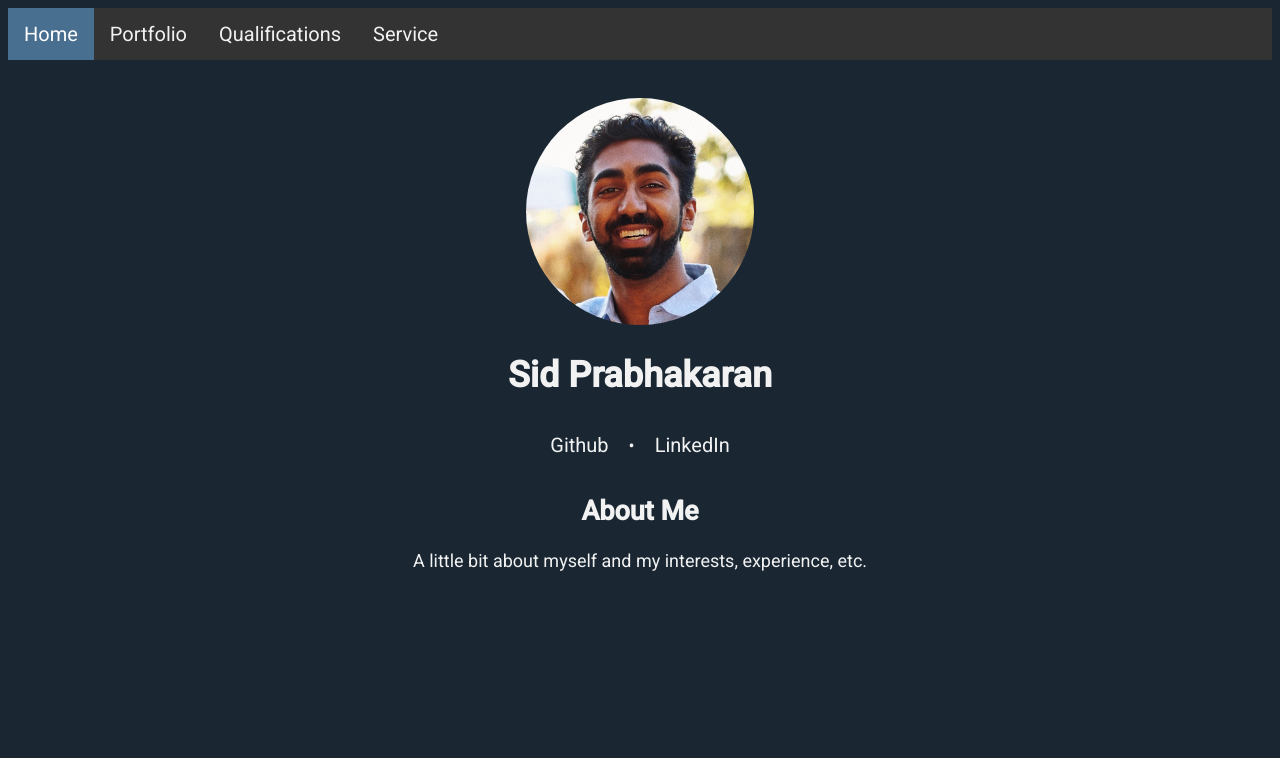
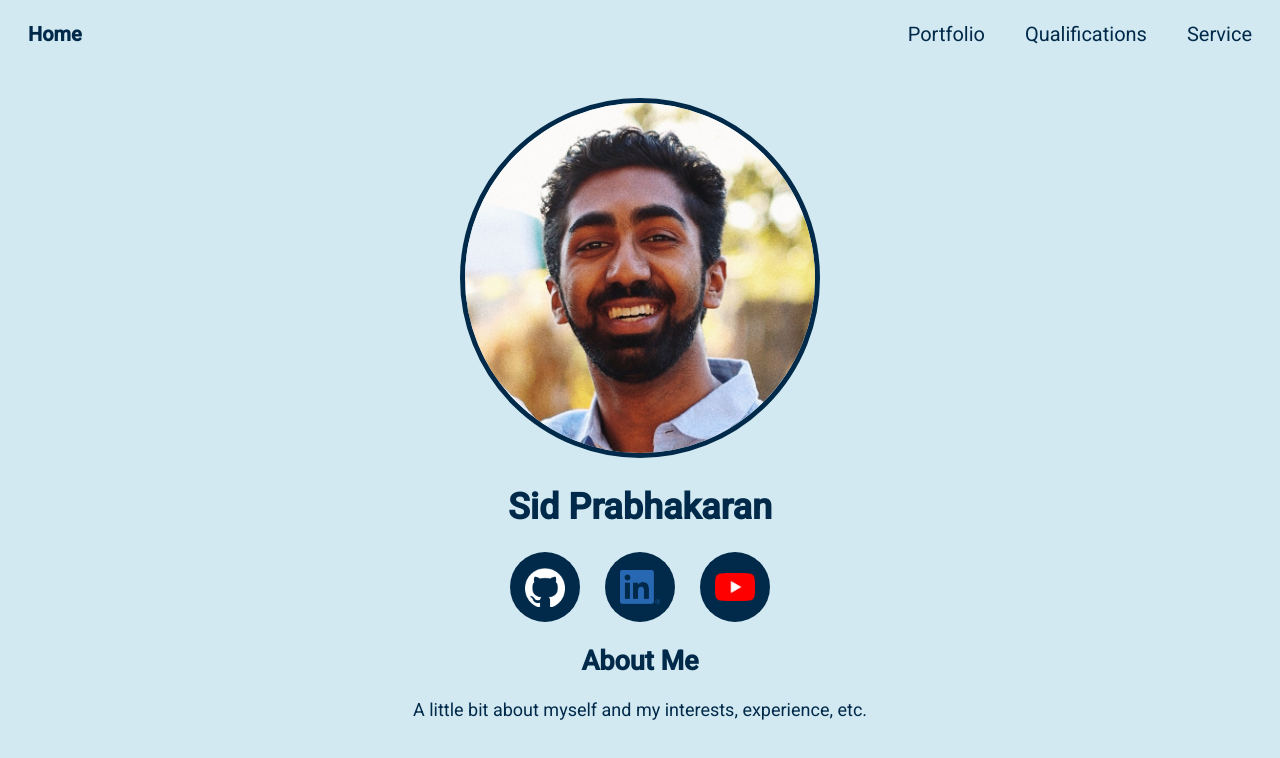
Before and after one commit to CSCE315-Spring23/CSCE_315_Prabhakaran, a plain HTML site: page index.html in a window 1280 px wide. Drawn offline with Linux system fonts and the light colour scheme.

Commit message:
changed page style, updated homepage

```diff
--- a/index.html
+++ b/index.html
@@ -7,23 +7,30 @@
 <body>
     <nav class="topnav">
         <ul>
-            <li><a class="active" href="index.html">Home</a></li>
+            <li><a style="float: left;" class="active" href="index.html">Home</a></li>
+            <li><a href="service.html" href="service.html">Service</a></li>
+            <li><a href="qualifications.html" href="qualifications.html">Qualifications</a></li>
             <li><a href="portfolio.html" href="portfolio.html">Portfolio</a></li>
-            <li><a href="qualifications.html" href="qualifications.html">Qualifications</a></li>
-            <li><a href="service.html" href="service.html">Service</a></li>
         </ul>
     </nav>
 
     <header>
         <img src="media/profile.jpg" alt="Profile Photo" class="center">
         <h1><center>Sid Prabhakaran</center></h1>
+        <div class="horiz">
+            <a class="icon_button" href="https://github.com/bid-p">
+                <img src="media/github-mark-white.png">
+                <!-- <img src="media/GitHub_Logo_White.png"> -->
+            </a>
+            <a class="icon_button" href="https://www.linkedin.com/in/sid-prabhakaran/">
+                <img src="media/LI-In-Bug.png">
+            </a>
+            <a class="icon_button" href="https://youtube.com/@sidpr">
+                <img src="media/yt_icon_rgb.png">
+            </a>
+        </div>
     </header>
 
-    <div class="horiz">
-        <a href="https://github.com/bid-p">Github</a>
-        <p>•</p>
-        <a href="https://www.linkedin.com/in/sid-prabhakaran/">LinkedIn</a>
-    </div>
 
     <main>
         <h2>About Me</h2>
--- a/style.css
+++ b/style.css
@@ -1,12 +1,8 @@
 @import url('https://fonts.googleapis.com/css2?family=Roboto:wght@400;500&display=swap');
 
-.topnav a {
-    float: left;
-    color: #f2f2f2;
-    text-align: center;
-    padding: 14px 16px;
-    text-decoration: none;
-    font-size: 20px;
+.topnav {
+    margin: 0% 0%;
+    padding: 0% 0%;
 }
 
 .topnav ul{
@@ -14,18 +10,24 @@
     margin: 0;
     padding: 0;
     overflow: hidden;
-    background-color: #333;
-    float: center;
+    /* border-bottom: 1px solid #012A4A; */
+}
+
+.topnav a {
+    color: #012A4A;
+    padding: 14px 20px;
+    text-decoration: none;
+    font-size: 20px;
+    float: right;
 }
 
 .topnav a:hover {
-    background-color: #a3bcd1;
-    color: black;
+    font-weight: bold;
 }
 
 .topnav a.active {
-    background-color: #486e90;
-    color: white;
+    /* background-color: #486e90; */
+    font-weight: bold;
 }
 
 header {
@@ -33,33 +35,47 @@ header {
     justify-content: center;
     flex-direction: column;
     align-items: center;
-    margin: 3% 0%;
+    margin-top: 3%;
 }
 
 header img {
-    width: 18%;
-    height: 18%;
+    width: 350px;
+    height: 350px;
     border-radius: 50%;
+    border-color: #012A4A;
+    border: 5px solid;
 }
 
-.horiz{
+.horiz, .horiz p, .horiz a {
     display: flex;
     justify-content: center;
-    flex-direction: row;
     align-items: center;
-    margin: 3% 0%;
-}
-
-.horiz p{
-    margin: 0px 10px;
-    color:  #f2f2f2;
+    text-decoration: none;
+    color:  #012A4A;
+    margin: 0% 0%;
 }
 
 .horiz a{
-    margin: 0px 10px;
-    color: #f2f2f2;
-    text-decoration: none;
-    font-size: 20px;
+    margin: 0% 1%;
+}
+
+.icon_button {
+    background-color: #012A4A;
+    border-radius: 50%;
+    padding: 10px;
+}
+
+/* preserve aspect ratio of image */
+.icon_button img {
+    width: 40px;
+    height: 40px;
+    object-fit: scale-down;
+    border-radius: 0%;
+}
+
+main{
+    margin: 0%;
+    padding: 0% 0%;
 }
 
 .portfolio-right {
@@ -69,7 +85,6 @@ header img {
     align-items: center;
     margin: 2% 0%;
     margin: 0px 10px;
-    color:  #f2f2f2;
 }
 
 .portfolio-right img {
@@ -96,7 +111,6 @@ header img {
     align-items: center;
     margin: 2% 0%;
     margin: 0px 10px;
-    color:  #f2f2f2;
 }
 
 .portfolio-left img {
@@ -114,9 +128,9 @@ header img {
 
 body{
     /* background-color: #13293D; */
-    background-color: #1a2733;
+    background-color: #d2e9f1;
     text-align: center;
-    color:  #f2f2f2;
+    color:  #012A4A;
     font-size: large;
     font-family: "Roboto";
 }
```
Also changed, not shown: portfolio.html (+3 -3 lines), qualifications.html (+3 -3 lines), service.html (+3 -3 lines), media/GitHub_Logo_White.png (added), media/LI-In-Bug.png (added), media/github-mark-white.png (added), media/yt_icon_rgb.png (added).
